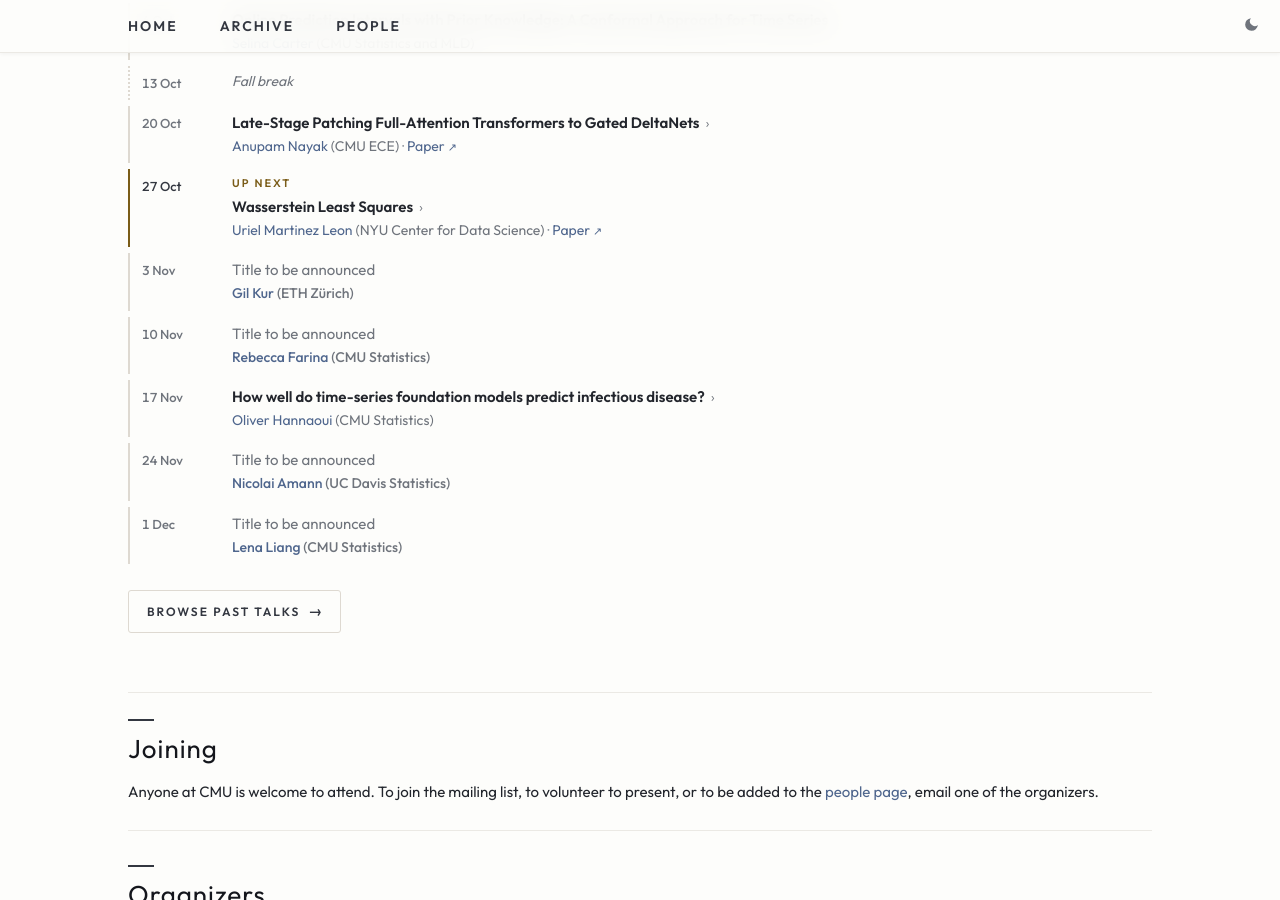
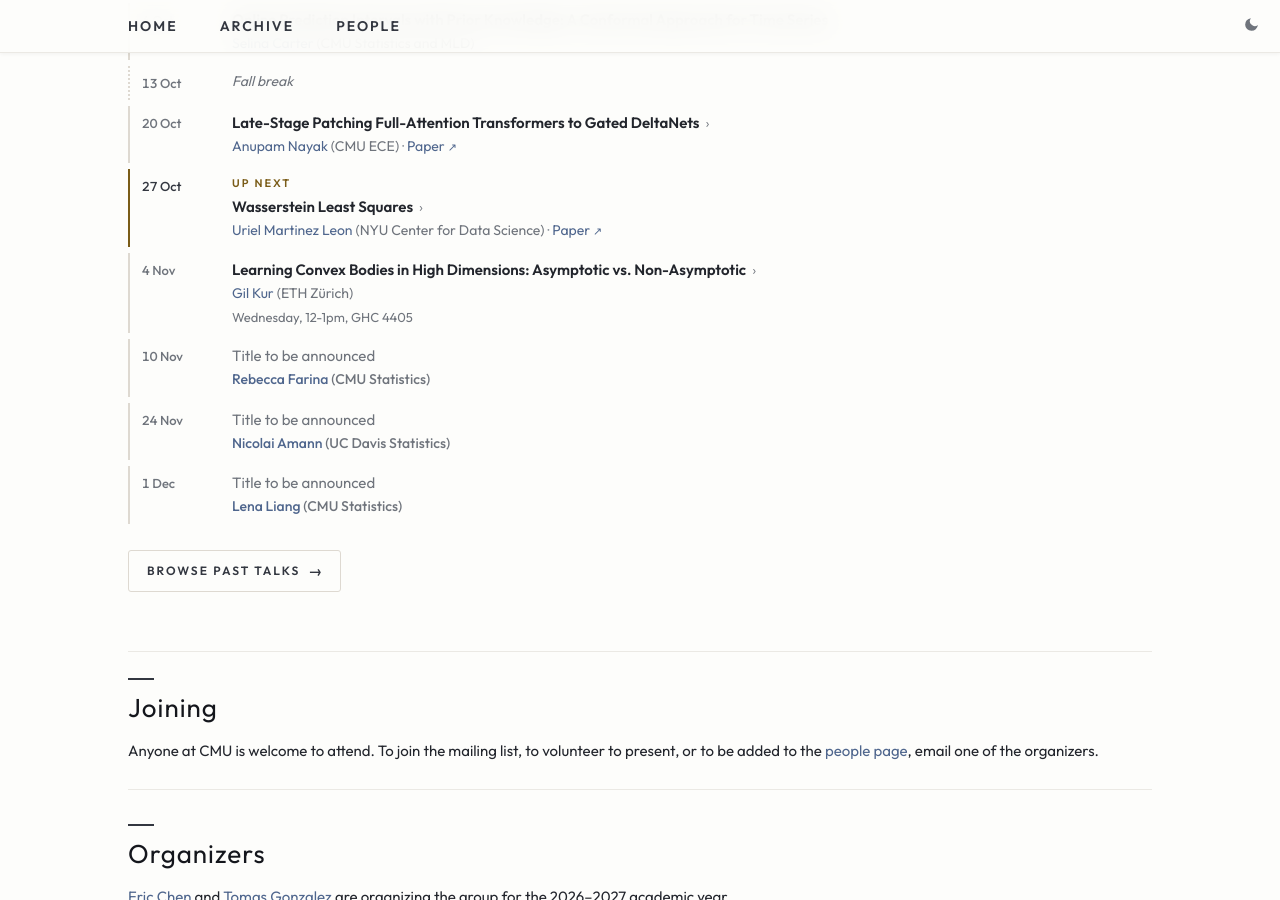
Before and after one commit to StatML-Reading-Group/StatML-Reading-Group.github.io, a Jekyll site: the page built from index.html, in a window 1280 px wide and 900 px high, scrolled down 796 px. Built offline with Jekyll 4.4.1, drawn with Linux system fonts in a browser that asks for light colours; part of the change alters nothing that is shown.

Commit message:
Move Gil Kur to Wed 4 Nov; drop Oliver Hannaoui's 17 Nov slot
Gil presents on Wednesday 4 Nov instead of Tuesday 3 Nov while he is
visiting, same time and room; adds his title and abstract. Oliver is
no longer presenting in November.

Co-Authored-By: Claude Opus 5.5 (1M context) <noreply@anthropic.com>

```diff
--- a/_data/talks/fall2026.yaml
+++ b/_data/talks/fall2026.yaml
@@ -1,4 +1,4 @@
-# Fall 2026 -- 13 entries. Generated by scripts/migrate/merge.py;
+# Fall 2026 -- 12 entries. Generated by scripts/migrate/merge.py;
 # safe to hand-edit afterwards (the migration is one-shot).
 
 - date: '2026-09-01'
@@ -127,11 +127,28 @@
   paper_url: https://arxiv.org/abs/2605.30266
   sources:
   - sheet
-- date: '2026-11-03'
+- date: '2026-11-04'
   speakers:
   - gil_kur
-  title: Title TBD
-  abstract: TBD
+  # Moved from Tue 3 Nov while Gil visits; same time and room.
+  weekday_override: Wednesday
+  time: 12-1pm
+  room: GHC 4405
+  title: 'Learning Convex Bodies in High Dimensions: Asymptotic vs. Non-Asymptotic'
+  abstract: >-
+    How do rates for learning convex bodies depend on dimension, accuracy, and the underlying measure?
+    We will discuss learning and approximation under Gaussian and non-Gaussian measures, their connections
+    to log-concave density estimation, and the distinction between asymptotic rates and non-asymptotic
+    behavior. A central theme is that these perspectives can lead to surprisingly different conclusions.
+    While the cube admits much faster asymptotic approximation than the Euclidean ball in a fixed dimension,
+    their relative difficulty can reverse in high dimensions at fixed accuracy. We will present a rigorous
+    example under relative volume error: the ball admits polytope approximations with sub-exponentially
+    many vertices in the dimension, whereas the cube requires exponentially many. This contrast illustrates
+    how asymptotic rates can give an incomplete picture of high-dimensional representation complexity.
+    Along the way, we will discuss surprising phenomena and a range of open problems connecting convex
+    geometry, probability, and statistical estimation. The talk will be accessible to a broad audience
+    and will not require any prior background. Based on joint work with Yegor Gorodzha (ETH Zürich)
+    and Steven Hoehner (Longwood University).
   sources:
   - sheet
 - date: '2026-11-10'
@@ -139,16 +156,6 @@
   - rebecca_farina
   title: Title TBD
   abstract: TBD
-  sources:
-  - sheet
-- date: '2026-11-17'
-  speakers:
-  - oliver_hannaoui
-  title: How well do time-series foundation models predict infectious disease?
-  abstract: >-
-    I'll give a quick overview on time-series foundation models: the premise, different architectures
-    & models, how well they seem to do in practice, etc. Then present some results of our analysis
-    in the context of infectious disease forecasting.
   sources:
   - sheet
 - date: '2026-11-24'
--- a/_data/terms.yaml
+++ b/_data/terms.yaml
@@ -3,7 +3,7 @@
 
 - key: fall2026
   name: Fall 2026
-  talks: 12
+  talks: 11
   default_weekday: Tuesday
   default_room: GHC 4405
   default_time: 12-1pm
```
